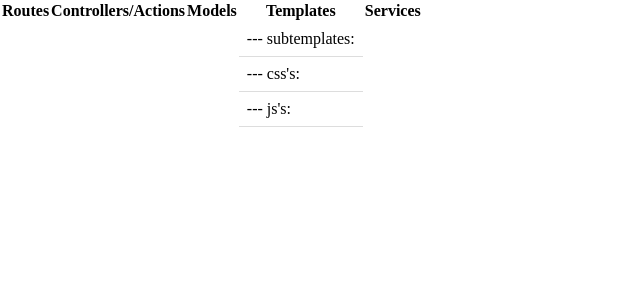
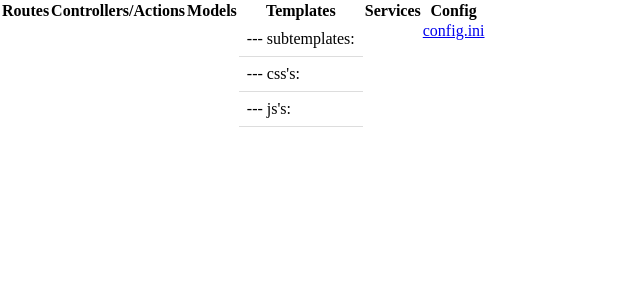
Before and after one commit to paooolino/WDA, a PHP site: page /developer_assistant.php in a window 1280 px wide. Shown: the top 300 px of the page, without its empty margins (0-640 px from the left). Run offline with PHP 8.4, Linux system fonts and the light colour scheme.

Commit message:
adding config.js to da

```diff
--- a/developer_assistant.php
+++ b/developer_assistant.php
@@ -153,6 +153,8 @@ $jss = array_filter(array_map(function($item) {
   return get_file_infos(__DIR__ . '/../templates/default/js', $item);
 }, scandir(__DIR__ . '/../templates/default/js')));
 
+$config_link = '?f=' . rawurlencode(__DIR__ . '/../config/config.ini');
+
 // per ogni model, template elenca le route che li usano
 $models_routes = [];
 $templates_routes = [];
@@ -202,6 +204,7 @@ foreach ($config as $route_name => $route_config) {
         <th>Models</th>
         <th>Templates</th>
         <th>Services</th>
+        <th>Config</th>
       </tr>
     </thead>
     <tbody>
@@ -282,6 +285,11 @@ foreach ($config as $route_name => $route_config) {
             ?>
           </ul>
         </td>
+        <td valign="top">
+          <ul>
+            <a target="_config.ini" href="<?php echo $config_link; ?>" title="">config.ini</a>
+          </ul>
+        </td>
       </tr>
     </tbody>
   </table>
```
